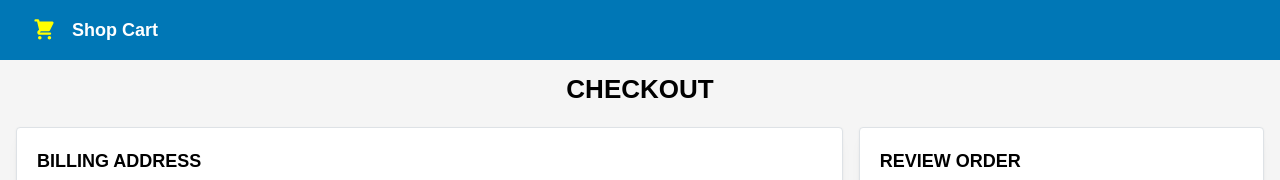
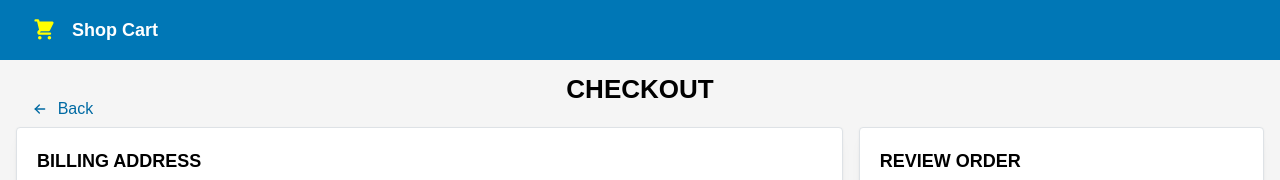
Before and after one commit to SHASHANKB13/SHOPCART_ECOMMERCE_REACT, a React (Create React App) app: page /checkout in a window 1280 px wide. Shown: the top 180 px of the page. Built offline with nearby package versions, Linux system fonts and the light colour scheme.

Commit message:
changed colours in all pages

```diff
--- a/src/components/dashboard/Checkout.tsx
+++ b/src/components/dashboard/Checkout.tsx
@@ -21,6 +21,7 @@ import {
 } from "@mantine/core";
 import { useNavigate } from "react-router-dom";
 import { HiShoppingCart } from "react-icons/hi";
+import { IconArrowLeft } from "@tabler/icons-react";
 
 interface CartItem {
   product_id: number;
@@ -115,10 +116,22 @@ const CheckoutPage = () => {
           </Title>
         </Group>
       </Flex>
-      <Title order={2} mb="lg" ta="center" mt={40}>
-        CHECKOUT
-      </Title>
-
+      <Box pos="relative" mb="lg">
+        <Button
+          variant="transparent"
+          c={theme.colors.deepBlue[5]}
+          leftSection={<IconArrowLeft size={16} />}
+          fw={500}
+          onClick={handleContinueClick}
+          style={{ position: "absolute", left: 0 }}
+          mt="md"
+        >
+          Back
+        </Button>
+        <Title order={2} mb="lg" ta="center" mt={40}>
+          CHECKOUT
+        </Title>
+      </Box>
       <Grid>
         {/* Left Section - Billing Address, Shipping, Payment */}
         <Grid.Col span={{ base: 12, md: 8 }}>
--- a/src/components/dashboard/ProductDetail.tsx
+++ b/src/components/dashboard/ProductDetail.tsx
@@ -260,11 +260,13 @@ const ProductDetail = () => {
                     <Radio
                       value="no-exchange"
                       label={`Buy without Exchange  ₹${product.price.toLocaleString()}`}
+                      color={theme.colors.deepBlue[4]}
                     />
                     <Radio
                       value="with-exchange"
                       label={`Buy with Exchange  up to ₹${product.exchangeOffer.toLocaleString()} off`}
                       description="Get extra ₹8,000 off on exchange of select models"
+                      color={theme.colors.deepBlue[4]}
                     />
                   </Stack>
                 </Radio.Group>
```
